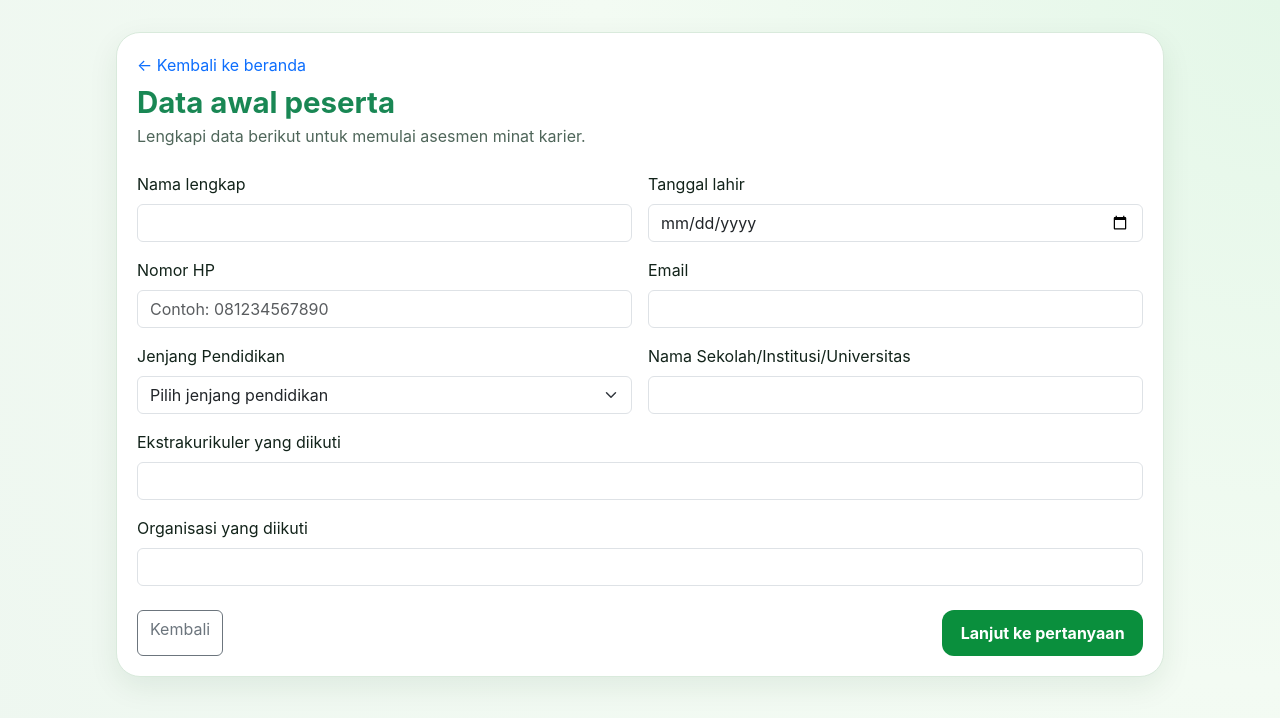
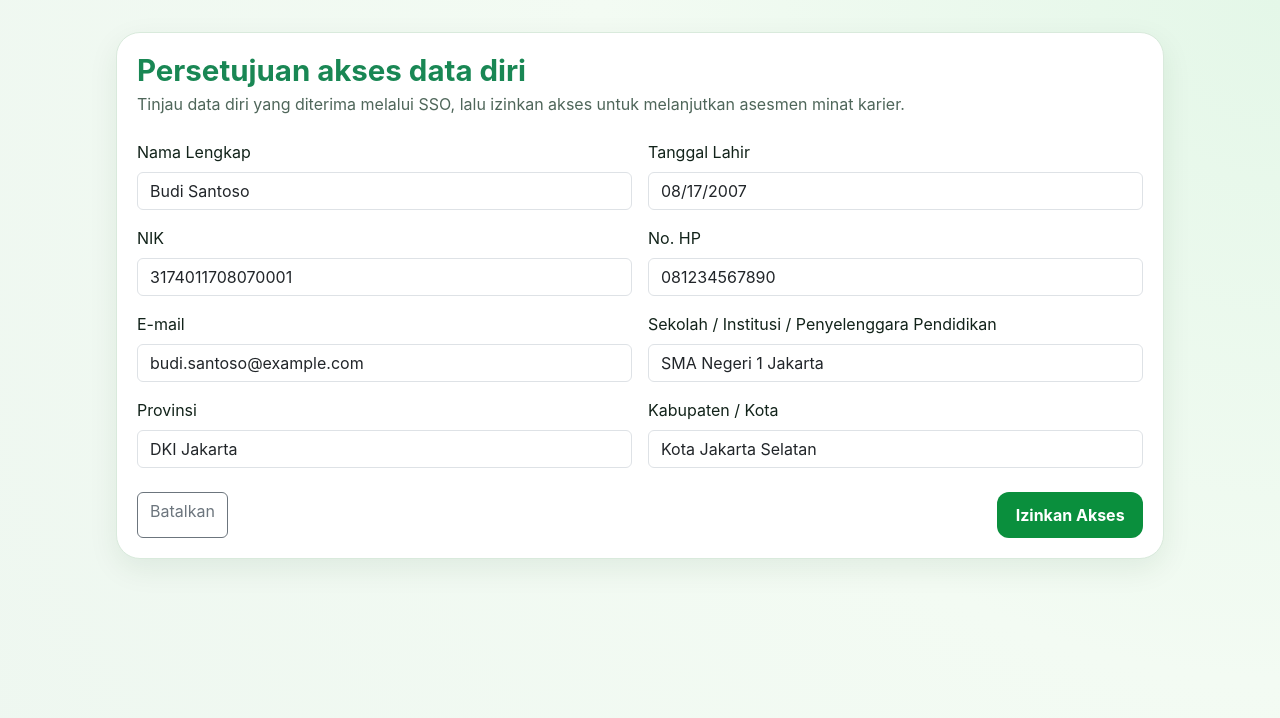
Before and after one commit to princealvinyusuf/RIASEC, a PHP site: page /persetujuan_data_diri in a window 1280 px wide. Shown: the top 718 px of the page. Run offline with PHP 8.4, Linux system fonts and the light colour scheme; data that the repository does not hold is empty.

Commit message:
Change the field of "persetujuan data drii"

```diff
--- a/persetujuan_data_diri.php
+++ b/persetujuan_data_diri.php
@@ -1,12 +1,64 @@
 <?php
-// Reuse the existing personal information flow without changing its implementation.
-// Buffer the rendered page so this prototype keeps its own URL when validation fails.
-ob_start();
-require __DIR__ . '/personal_info.php';
-$pageContent = ob_get_clean();
+$pageTitle = 'Persetujuan Data Diri - RIASEC';
+$accessGranted = $_SERVER['REQUEST_METHOD'] === 'POST';
+include 'includes/header.php';
+?>
 
-echo str_replace(
-    'action="personal_info"',
-    'action="persetujuan_data_diri"',
-    $pageContent
-);
+<section class="page-wrap">
+  <div class="glass-card app-form-card">
+    <div class="form-header mb-4">
+      <h1 class="fw-bold text-success">Persetujuan akses data diri</h1>
+      <p>Tinjau data diri yang diterima melalui SSO, lalu izinkan akses untuk melanjutkan asesmen minat karier.</p>
+    </div>
+
+    <?php if ($accessGranted) { ?>
+      <div class="alert alert-success" role="alert">
+        Akses data diri berhasil diizinkan.
+      </div>
+    <?php } ?>
+
+    <form action="persetujuan_data_diri" method="post">
+      <div class="row g-3">
+        <div class="col-md-6">
+          <label class="form-label" for="fullName">Nama Lengkap</label>
+          <input type="text" id="fullName" name="full_name" class="form-control" value="Budi Santoso" readonly>
+        </div>
+        <div class="col-md-6">
+          <label class="form-label" for="birthDate">Tanggal Lahir</label>
+          <input type="date" id="birthDate" name="birth_date" class="form-control" value="2007-08-17" readonly>
+        </div>
+        <div class="col-md-6">
+          <label class="form-label" for="nik">NIK</label>
+          <input type="text" id="nik" name="nik" class="form-control" value="3174011708070001" readonly>
+        </div>
+        <div class="col-md-6">
+          <label class="form-label" for="phone">No. HP</label>
+          <input type="tel" id="phone" name="phone" class="form-control" value="081234567890" readonly>
+        </div>
+        <div class="col-md-6">
+          <label class="form-label" for="email">E-mail</label>
+          <input type="email" id="email" name="email" class="form-control" value="budi.santoso@example.com" readonly>
+        </div>
+        <div class="col-md-6">
+          <label class="form-label" for="schoolName">Sekolah / Institusi / Penyelenggara Pendidikan</label>
+          <input type="text" id="schoolName" name="school_name" class="form-control" value="SMA Negeri 1 Jakarta" readonly>
+        </div>
+        <div class="col-md-6">
+          <label class="form-label" for="province">Provinsi</label>
+          <input type="text" id="province" name="province" class="form-control" value="DKI Jakarta" readonly>
+        </div>
+        <div class="col-md-6">
+          <label class="form-label" for="city">Kabupaten / Kota</label>
+          <input type="text" id="city" name="city" class="form-control" value="Kota Jakarta Selatan" readonly>
+        </div>
+      </div>
+
+      <div class="question-nav mt-4">
+        <a href="index" class="btn btn-outline-secondary">Batalkan</a>
+        <button type="submit" class="btn btn-primary-soft">Izinkan Akses</button>
+      </div>
+    </form>
+  </div>
+</section>
+
+<?php include 'includes/footer.php'; ?>
```
